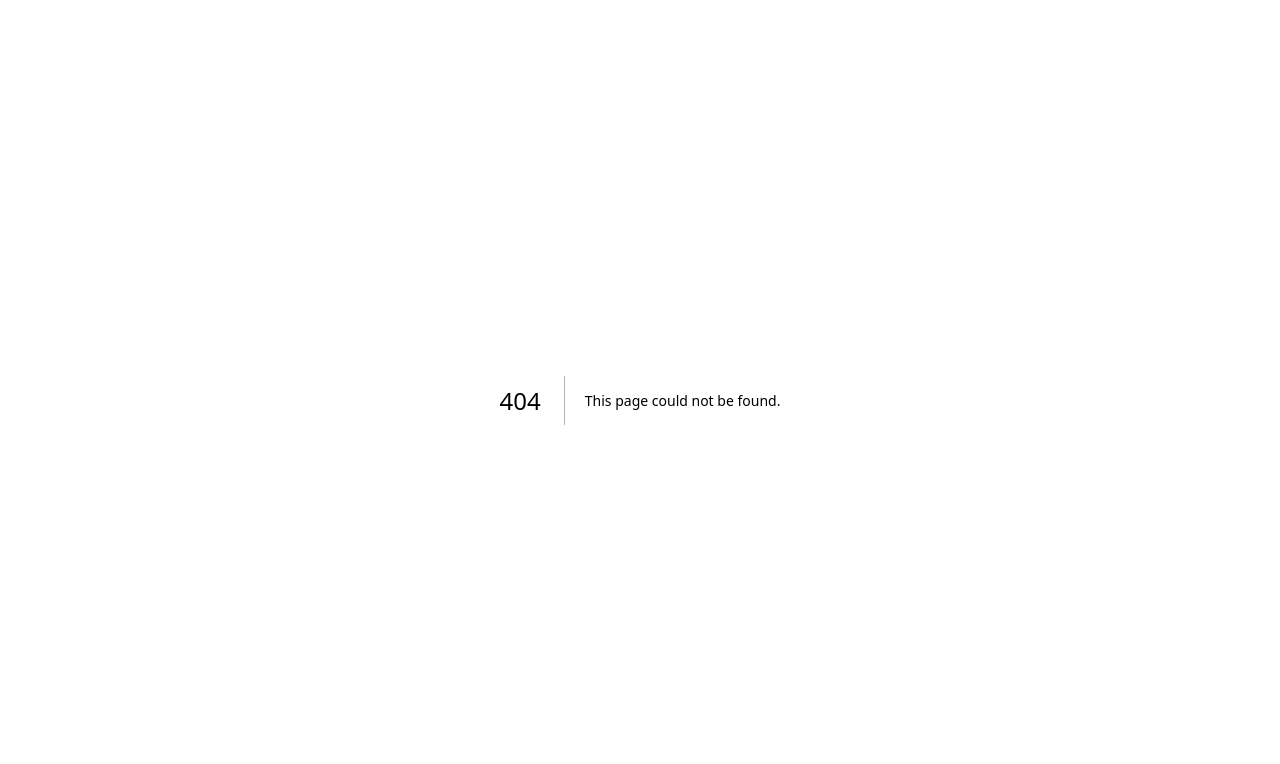
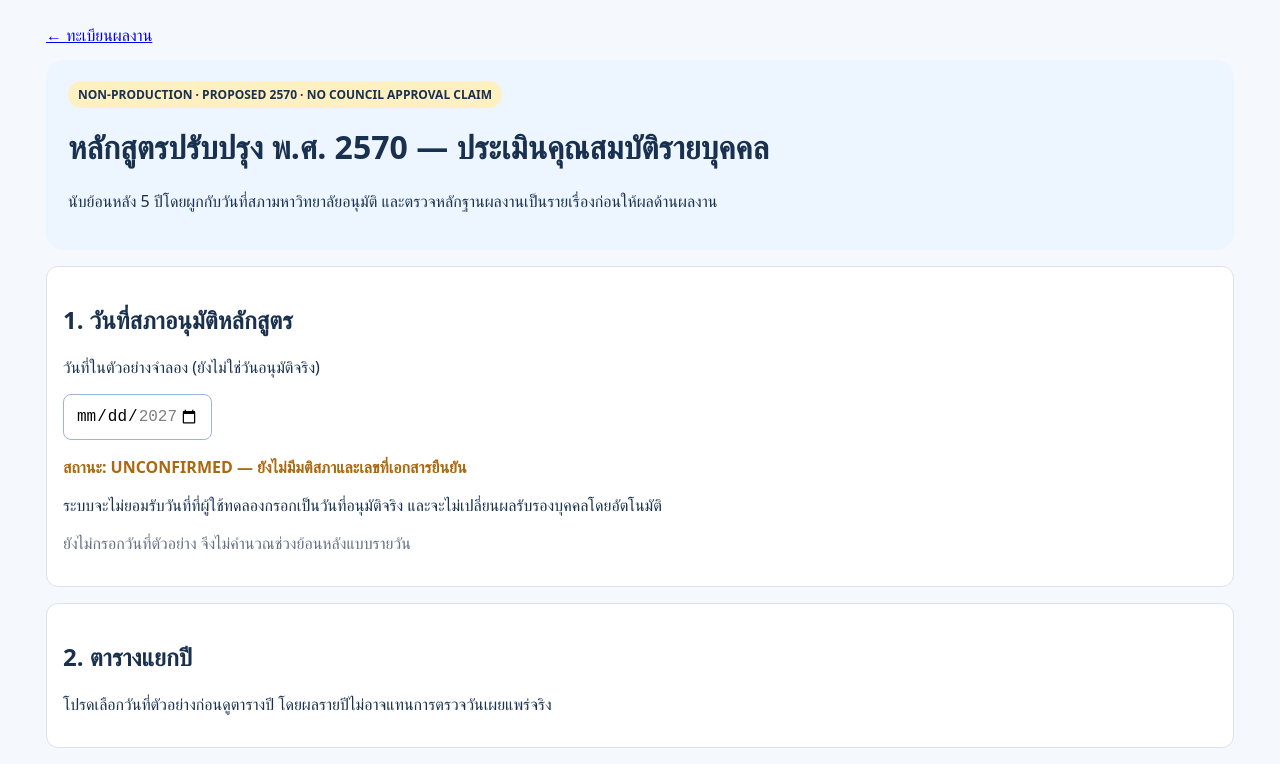
Before and after one commit to kasemch/hepe-ui-prototype, a Next.js app: page /faculty-publications/2570 in a window 1280 px wide. Before the commit this address had no page. Shown: the top 764 px of the page. Built offline with nearby package versions, Linux system fonts and the light colour scheme.

Commit message:
HEPE 2570: build council-date evidence-first individual qualification preview

```diff
--- /dev/null
+++ b/app/faculty-publications/2570/page.tsx
@@ -0,0 +1,21 @@
+"use client";
+import {useMemo,useState} from "react";
+import {PANYA_PERSON,PANYA_PUBLICATIONS} from "../../lib/publications/panya-fixture";
+import {fiveYearWindow,summarize2570} from "../../lib/publications/council-2570";
+const tile:React.CSSProperties={padding:16,border:"1px solid #d9e3ef",borderRadius:12,background:"#fff"};
+const cell:React.CSSProperties={padding:10,borderBottom:"1px solid #e3eaf4",verticalAlign:"top"};
+export default function Council2570(){
+ const [date,setDate]=useState("");
+ const window=useMemo(()=>fiveYearWindow(date),[date]);
+ const result=useMemo(()=>summarize2570(PANYA_PUBLICATIONS,date,"UNCONFIRMED"),[date]);
+ const candidates=window?PANYA_PUBLICATIONS.map(p=>{const first=`${p.yearBE-543}-01-01`,last=`${p.yearBE-543}-12-31`;return {p,yearState:last<window.start||first>window.end?"นอกช่วงทั้งปี":first<window.start||last>window.end?"ปีคาบเกี่ยวขอบเขต — ต้องใช้วันที่เผยแพร่จริง":"ปีอยู่ในช่วง — ยังต้องตรวจวันและเกณฑ์"};}):[];
+ return <main style={{maxWidth:1220,margin:"auto",padding:"24px 16px",fontFamily:"system-ui,sans-serif",color:"#19314f"}}>
+ <a href="/faculty-publications">← ทะเบียนผลงาน</a>
+ <header style={{background:"#edf5ff",padding:22,borderRadius:18,marginTop:14}}><span style={{background:"#fff0c2",borderRadius:20,padding:"5px 10px",fontSize:12,fontWeight:700}}>NON-PRODUCTION · PROPOSED 2570 · NO COUNCIL APPROVAL CLAIM</span><h1>หลักสูตรปรับปรุง พ.ศ. 2570 — ประเมินคุณสมบัติรายบุคคล</h1><p>นับย้อนหลัง 5 ปีโดยผูกกับวันที่สภามหาวิทยาลัยอนุมัติ และตรวจหลักฐานผลงานเป็นรายเรื่องก่อนให้ผลด้านผลงาน</p></header>
+ <section style={{...tile,marginTop:16}}><h2>1. วันที่สภาอนุมัติหลักสูตร</h2><label htmlFor="council-date">วันที่ในตัวอย่างจำลอง (ยังไม่ใช่วันอนุมัติจริง)</label><p><input id="council-date" type="date" value={date} min="2027-01-01" max="2027-12-31" onChange={e=>setDate(e.target.value)} style={{padding:12,border:"1px solid #9bb5d8",borderRadius:8,fontSize:16}}/></p><strong style={{color:"#aa6810"}}>สถานะ: UNCONFIRMED — ยังไม่มีมติสภาและเลขที่เอกสารยืนยัน</strong><p>ระบบจะไม่ยอมรับวันที่ที่ผู้ใช้ทดลองกรอกเป็นวันที่อนุมัติจริง และจะไม่เปลี่ยนผลรับรองบุคคลโดยอัตโนมัติ</p>{window?<p style={{background:"#f0f6ff",padding:12,borderRadius:8}}>ช่วงคำนวณตัวอย่าง: <b>{window.start} ถึง {window.end}</b> (ค.ศ.) · ใช้แบบวันถัดจากวันครบรอบย้อนหลังห้าปีถึงวันอ้างอิง; ต้องตรวจนิยามช่วงกับหน่วยงานก่อนใช้เป็นเกณฑ์ทางการ</p>:<p style={{color:"#667085"}}>ยังไม่กรอกวันที่ตัวอย่าง จึงไม่คำนวณช่วงย้อนหลังแบบรายวัน</p>}</section>
+ <section style={{...tile,marginTop:16}}><h2>2. ตารางแยกปี</h2>{window?<div style={{overflowX:"auto"}}><table style={{width:"100%",borderCollapse:"collapse"}}><thead><tr style={{background:"#e9f2ff"}}>{["ปี พ.ศ.","ปี ค.ศ.","จำนวนผลงานในทะเบียนตัวอย่าง","รายละเอียด"].map(x=><th key={x} style={cell}>{x}</th>)}</tr></thead><tbody>{window.years.map(y=><tr key={y}><td style={cell}>{y}</td><td style={cell}>{y-543}</td><td style={cell}>{PANYA_PUBLICATIONS.filter(p=>p.yearBE===y).length}</td><td style={cell}>{PANYA_PUBLICATIONS.filter(p=>p.yearBE===y).map(p=>p.title).join("; ")||"ยังไม่พบในทะเบียนตัวอย่าง ไม่ใช่ข้อยืนยันว่าไม่มีผลงาน"}</td></tr>)}</tbody></table></div>:<p>โปรดเลือกวันที่ตัวอย่างก่อนดูตารางปี โดยผลรายปีไม่อาจแทนการตรวจวันเผยแพร่จริง</p>}</section>
+ <section style={{...tile,marginTop:16}}><h2>3. ผลรายบุคคล — กรณี ผศ.ปัญญา พุดซ้อน</h2><p>ยืนยันข้อมูลบุคคลจาก Supabase academic_people; ผลงาน 4 เรื่องจากชุดหลักฐานตัวอย่างซึ่งยังไม่ได้ผ่านกระบวนการรับรองให้นับ</p><div style={{display:"flex",gap:12,flexWrap:"wrap"}}><div style={tile}>รายการค้นพบ <h2>{PANYA_PUBLICATIONS.length}</h2></div><div style={tile}>รับรองให้นับ <h2>{result.verified}</h2></div><div style={tile}>ผลการตรวจ <h3 style={{color:"#a45b00"}}>รอหลักฐานวันอนุมัติ</h3></div></div><p><b>ข้อจำกัด:</b> ยังไม่มีการยืนยันวันที่สภาอนุมัติและความครบถ้วนของทะเบียนผลงาน จึงไม่แสดงว่าอาจารย์ผ่านหรือไม่ผ่านคุณสมบัติหลักสูตร 2570</p><div style={{overflowX:"auto"}}><table style={{width:"100%",borderCollapse:"collapse",fontSize:14}}><thead><tr style={{background:"#e9f2ff"}}>{["ปี","ผลงาน","ความสัมพันธ์กับช่วงตัวอย่าง","ผลทางการ","หลักฐานที่ยังต้องตรวจ"].map(x=><th key={x} style={cell}>{x}</th>)}</tr></thead><tbody>{PANYA_PUBLICATIONS.map(p=><tr key={p.id}><td style={cell}>{p.yearBE}</td><td style={cell}>{p.title}<p style={{fontSize:12,color:"#667085"}}>{p.citation}</p></td><td style={cell}>{candidates.find(c=>c.p.id===p.id)?.yearState||"ยังไม่กำหนดวันที่"}</td><td style={cell}><b style={{color:"#a45b00"}}>PENDING EVIDENCE</b></td><td style={cell}>{p.notes}</td></tr>)}</tbody></table></div></section>
+ <section style={{...tile,marginTop:16}}><h2>4. เงื่อนไขก่อนรับรองคุณสมบัติ</h2><ol><li>มติสภามหาวิทยาลัย: วันอนุมัติ เลขที่มติ และไฟล์หลักฐานที่ตรวจสอบได้</li><li>ทะเบียนผลงานรายบุคคลและชื่อผู้แต่งที่ตรวจสอบตรงกัน</li><li>วันเผยแพร่/วันตอบรับที่ใช้ได้จริงตามเกณฑ์ และหลักฐานฉบับเต็ม</li><li>ประเภทผลงาน สาขาที่เกี่ยวข้อง ความซ้ำซ้อน และกฎฉบับที่มีผลใช้</li><li>ผู้มีอำนาจตรวจทานและลงผล; ตรวจองค์ประกอบคุณวุฒิและตำแหน่งแยกจากส่วนผลงาน</li></ol><p style={{color:"#ae341e"}}><b>AI เป็นผู้ช่วยวิเคราะห์เท่านั้น</b> ไม่สามารถอนุมัติหลักสูตร ลงผลคุณสมบัติ หรือปรับข้อมูล canonical ด้วยการเลือกวันที่บนหน้านี้</p></section>
+ <p><a href="https://www.ops.go.th/th/role/edu-standard/item/6942-2022-07-22-03-17-22">อ้างอิง: เกณฑ์มาตรฐานหลักสูตรระดับปริญญาตรี พ.ศ. 2565 ↗</a></p>
+ </main>;
+}
```
